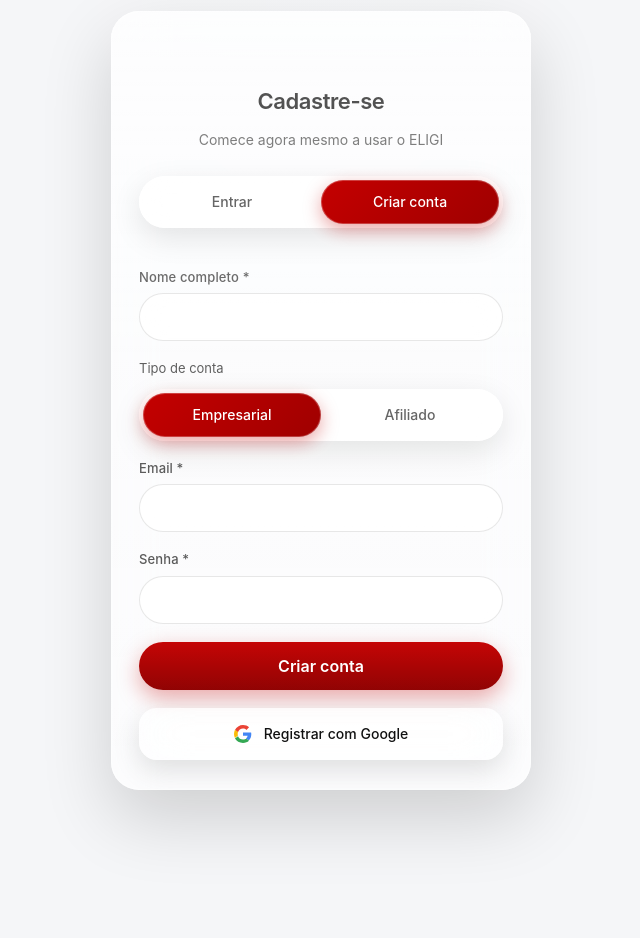
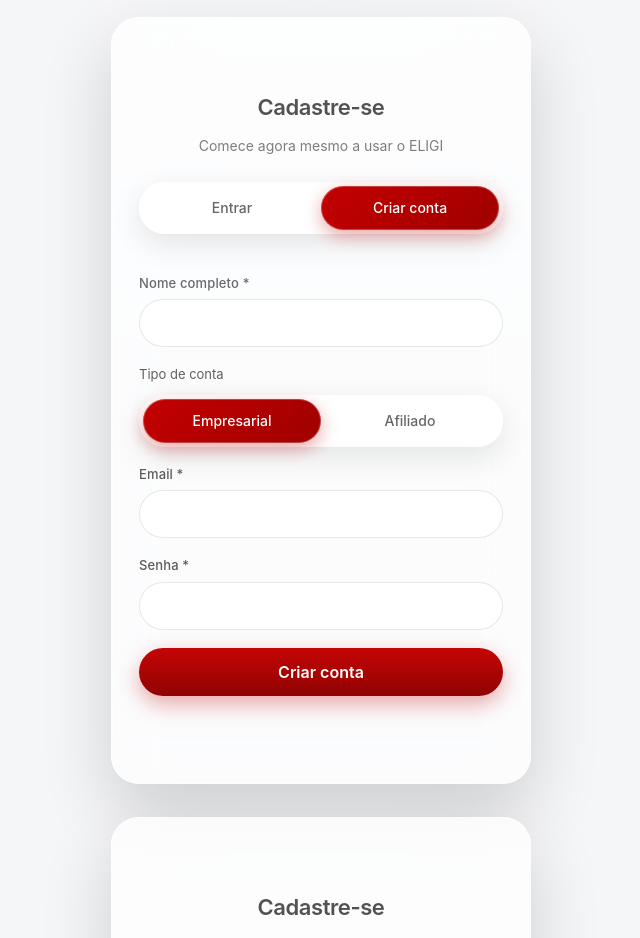
Before and after one commit to suporteeligi-cpu/eligi-fron-tend, a Next.js app: page /register in a window 1280 px wide. Shown: the top 938 px of the page, without its empty margins (319-959 px from the left). Before the commit the page ends 800 px from the top, so only its background shows below. Built offline with nearby package versions, Linux system fonts and the light colour scheme; no server answers.

Commit message:
chore: deploy update

```diff
--- a/src/app/layout.tsx
+++ b/src/app/layout.tsx
@@ -1,5 +1,6 @@
 import type { Metadata } from 'next'
 import { Providers } from './providers'
+import { GoogleOAuthProvider } from '@react-oauth/google'
 import '../styles/globals.css'
 
 export const metadata: Metadata = {
@@ -18,6 +19,13 @@ export default function RootLayout({
         <Providers>
           {children}
         </Providers>
+        <GoogleOAuthProvider
+          clientId={
+            process.env.NEXT_PUBLIC_GOOGLE_CLIENT_ID!
+          }
+        >
+          {children}
+        </GoogleOAuthProvider>
       </body>
     </html>
   )
--- a/src/app/register/RegisterForm.tsx
+++ b/src/app/register/RegisterForm.tsx
@@ -2,12 +2,12 @@
 
 import { useState } from 'react'
 import { useRouter } from 'next/navigation'
-import { useGoogleLogin } from '@react-oauth/google'
+import { GoogleLogin } from '@react-oauth/google'
+import type { CredentialResponse } from '@react-oauth/google'
 import { AuthCard } from '../components/auth/AuthCard'
 import { AuthInput } from '../components/auth/AuthInput'
 import { AuthButton } from '../components/auth/AuthButton'
 import { AuthRoleSelect } from '../components/auth/AuthRoleSelect'
-import { GoogleIcon } from '../components/ui/GoogleIcon'
 import { registerRequest, getMe } from '@/lib/auth.api'
 import { api } from '@/lib/api'
 import { mapAuthError } from '@/lib/auth.error.map'
@@ -96,26 +96,26 @@ export default function RegisterForm() {
     }
   }
 
-  const googleRegister = useGoogleLogin({
-    flow: 'implicit',
-    onSuccess: async (tokenResponse) => {
+  async function handleGoogleSuccess(
+  credentialResponse: CredentialResponse
+) {
+  if (!credentialResponse.credential) {
+    setErrors({
+      general: 'Token Google inválido.'
+    })
+    return
+  }
+
   try {
     setLoading(true)
 
     const { data } = await api.post('/auth/google', {
-          idToken: tokenResponse.access_token,
-          role // 🔥 AGORA ENVIAMOS O ROLE
+      idToken: credentialResponse.credential,
+      role
     })
 
-        localStorage.setItem(
-          'accessToken',
-          data.accessToken
-        )
-
-        localStorage.setItem(
-          'refreshToken',
-          data.refreshToken
-        )
+    localStorage.setItem('accessToken', data.accessToken)
+    localStorage.setItem('refreshToken', data.refreshToken)
 
     const me = await getMe()
 
@@ -133,7 +133,7 @@ export default function RegisterForm() {
     setLoading(false)
   }
 }
-  })
+
 
   return (
     <AuthCard
@@ -207,17 +207,18 @@ export default function RegisterForm() {
         </AuthButton>
       </form>
 
-      <button
-        type="button"
-        disabled={loading}
-        className={styles.googleButton}
-        onClick={() => googleRegister()}
-      >
-        <GoogleIcon />
-        <span className={styles.googleText}>
-          Registrar com Google
-        </span>
-      </button>
+      {/* 🔥 Google Login correto (ID TOKEN) */}
+      <div className={styles.googleWrapper}>
+        <GoogleLogin
+          onSuccess={handleGoogleSuccess}
+          onError={() =>
+            setErrors({
+              general: 'Falha no login Google'
+            })
+          }
+          useOneTap={false}
+        />
+      </div>
     </AuthCard>
   )
 }
--- a/src/app/register/page.tsx
+++ b/src/app/register/page.tsx
@@ -1,5 +1,8 @@
 import RegisterForm from './RegisterForm'
+
+
 
 export default function RegisterPage() {
   return <RegisterForm />
+
 }
```
Lines whose indentation alone changed are shown as unchanged.
